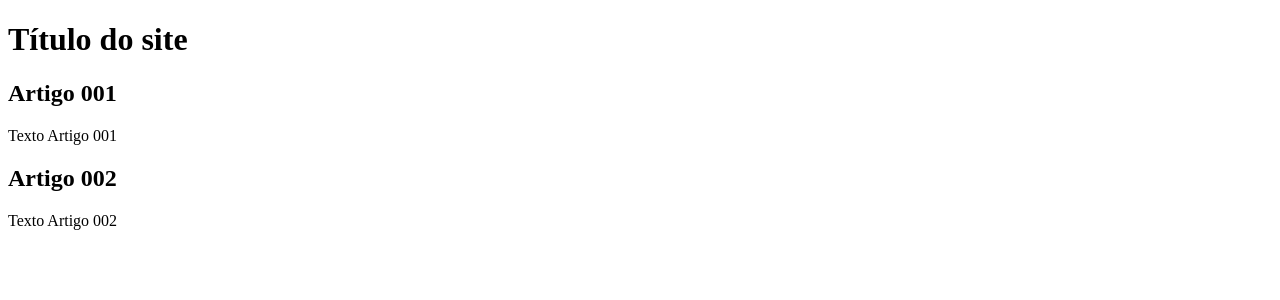
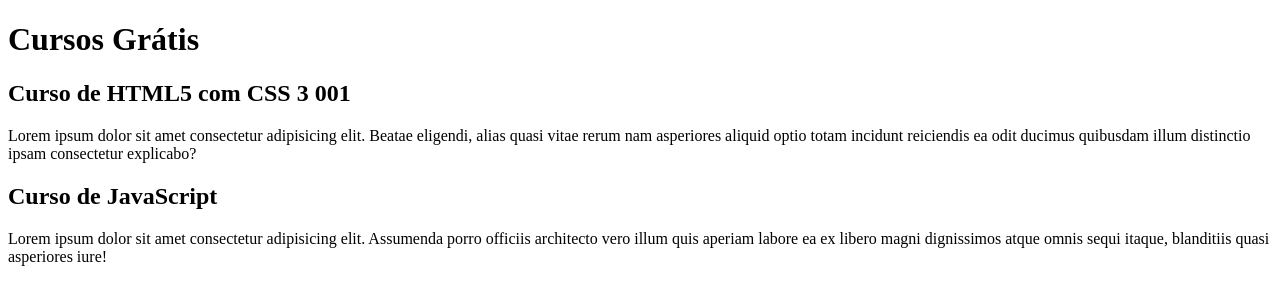
Before and after one commit to andreAlaGit/projeto-site, a plain HTML site: page index.html in a window 1280 px wide. Drawn offline with Linux system fonts and the light colour scheme.

Commit message:
Comecei a escrever conteúdo

```diff
--- a/index.html
+++ b/index.html
@@ -8,13 +8,13 @@
 </head>
 <body>
     <main></main>
-    <header><h1>Título do site</h1></header>
-<article><h2>Artigo 001</h2>
-    <p>Texto Artigo 001</p>
+    <header><h1>Cursos Grátis</h1></header>
+<article><h2>Curso de HTML5 com CSS 3 001</h2>
+    <p>Lorem ipsum dolor sit amet consectetur adipisicing elit. Beatae eligendi, alias quasi vitae rerum nam asperiores aliquid optio totam incidunt reiciendis ea odit ducimus quibusdam illum distinctio ipsam consectetur explicabo?</p>
 </article>
 <article>
-    <h2>Artigo 002</h2>
-    <P>Texto Artigo 002</P>
+    <h2>Curso de JavaScript</h2>
+    <P>Lorem ipsum dolor sit amet consectetur adipisicing elit. Assumenda porro officiis architecto vero illum quis aperiam labore ea ex libero magni dignissimos atque omnis sequi itaque, blanditiis quasi asperiores iure!</P>
 </article>
 </body>
 </html>
```
